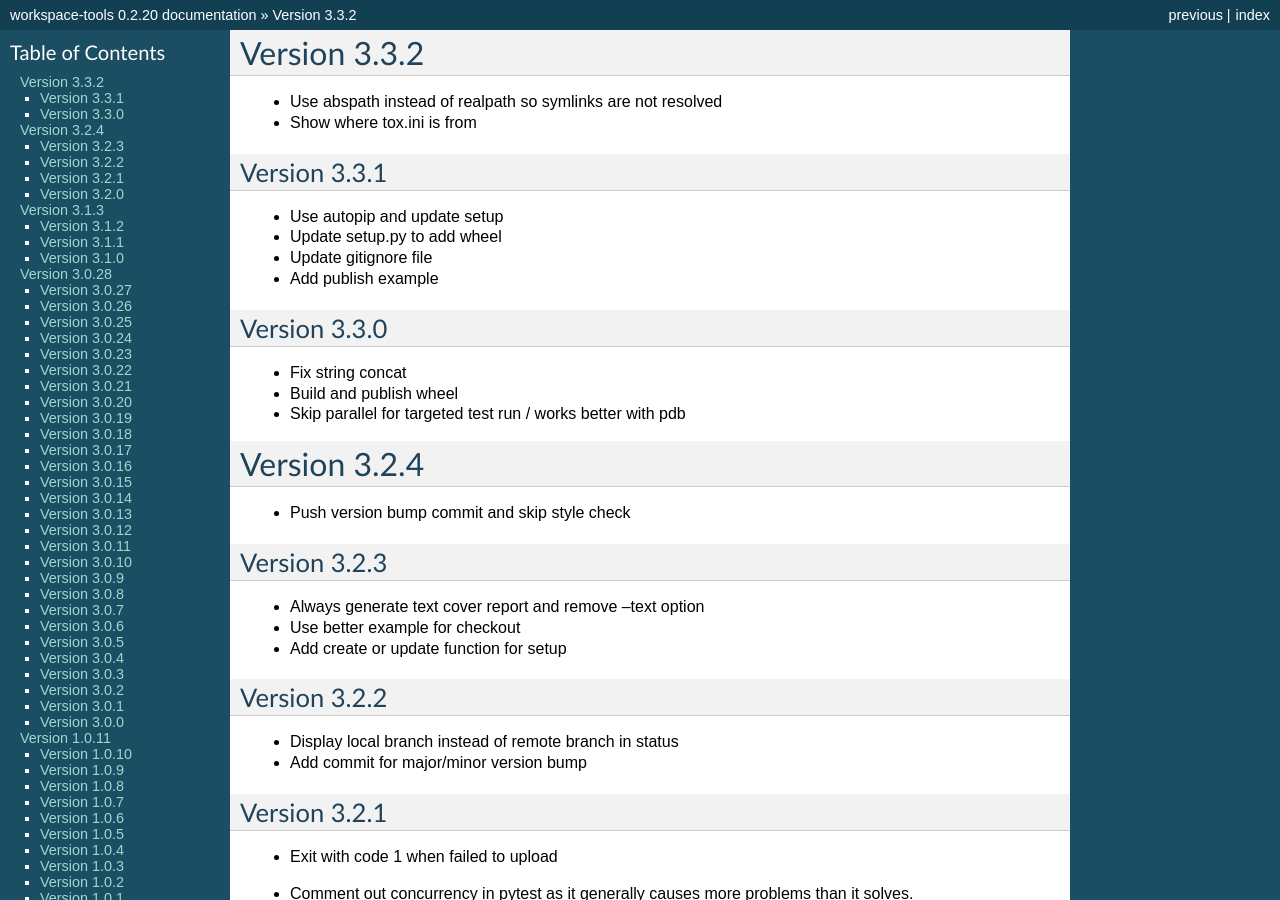
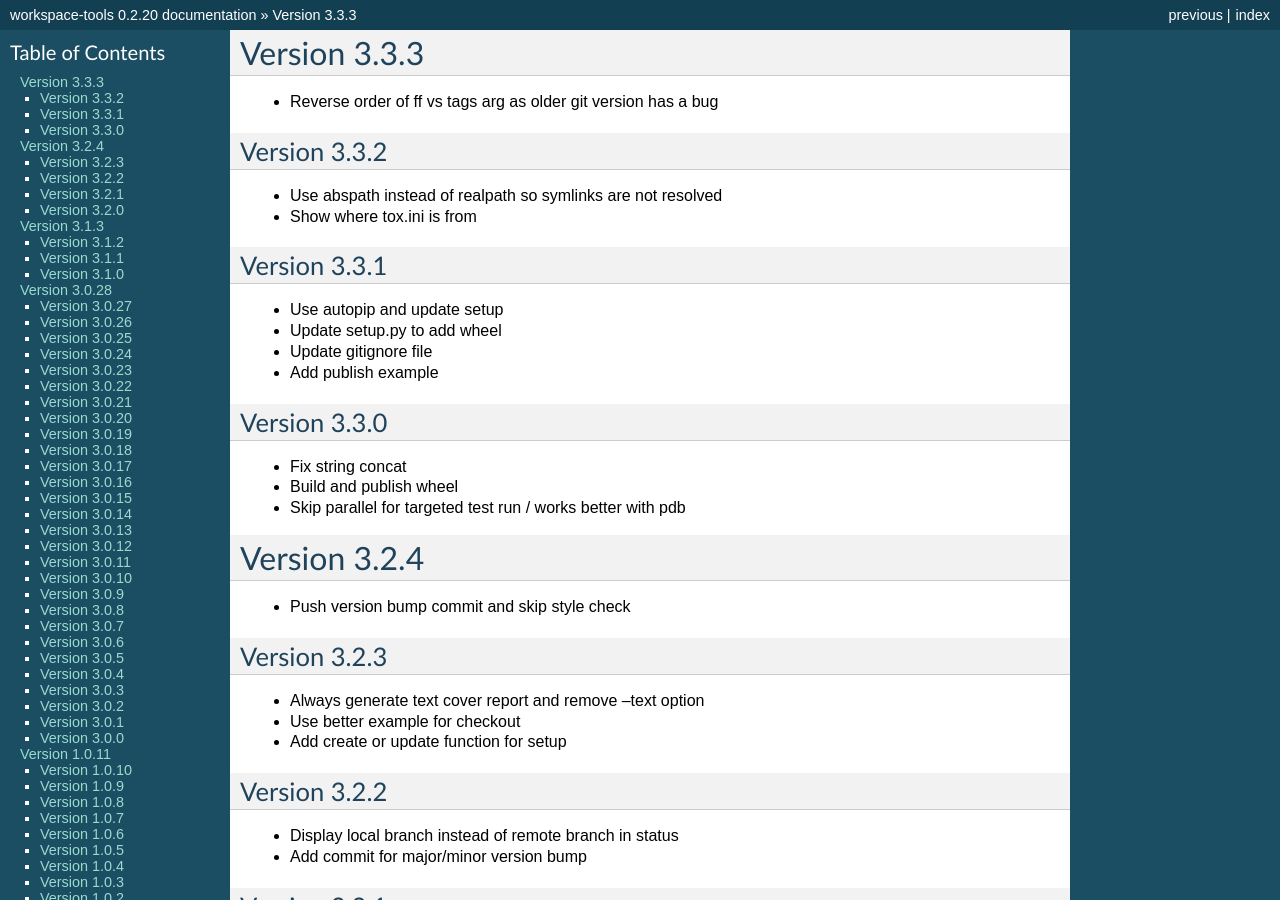
Before and after one commit to maxzheng/workspace-tools, a Sphinx documentation site: the page built from docs/CHANGELOG.rst, in a window 1280 px wide and 900 px high. Built offline with Sphinx 7.4.7, drawn with Linux system fonts in a browser that asks for light colours; some of the changed text lies outside the part shown.

Commit message:
Publish version 3.3.3

```diff
--- a/docs/CHANGELOG.rst
+++ b/docs/CHANGELOG.rst
@@ -1,5 +1,10 @@
+Version 3.3.3
+================================================================================
+
+* Reverse order of ff vs tags arg as older git version has a bug
+
 Version 3.3.2
-================================================================================
+--------------------------------------------------------------------------------
 
 * Use abspath instead of realpath so symlinks are not resolved
 * Show where tox.ini is from
--- a/setup.py
+++ b/setup.py
@@ -10,7 +10,7 @@ def find_files(path):
 
 setuptools.setup(
     name='workspace-tools',
-    version='3.3.3',
+    version='3.3.4',
 
     author='Max Zheng',
     author_email='maxzheng.os@gmail.com',
```
